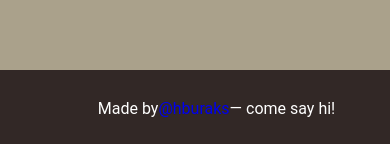
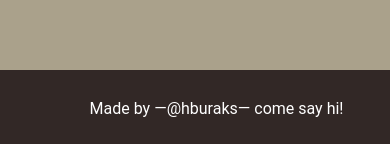
Before and after one commit to hburaks/HB-Calculator, a plain HTML site: page index.html in a window 390 px wide. Shown: the part 697-841 px from the top of the page. Drawn offline with Linux system fonts and the light colour scheme.

Commit message:
update link color for mobile

```diff
--- a/index.html
+++ b/index.html
@@ -51,7 +51,7 @@
                 </div>
 
             <div class="footer">
-                <div class="creator">Made by <a target="_blank" href="https://github.com/hburaks">@hburaks</a> — come say hi!</div>
+                <div class="creator">Made by —  <a target="_blank" href="https://github.com/hburaks"> @hburaks</a> — come say hi!</div>
             </div>
     </div>
 
--- a/styles.css
+++ b/styles.css
@@ -123,4 +123,5 @@ a:visited {
 }
 a {
     text-decoration: none;
+    color: white;
 }
```
